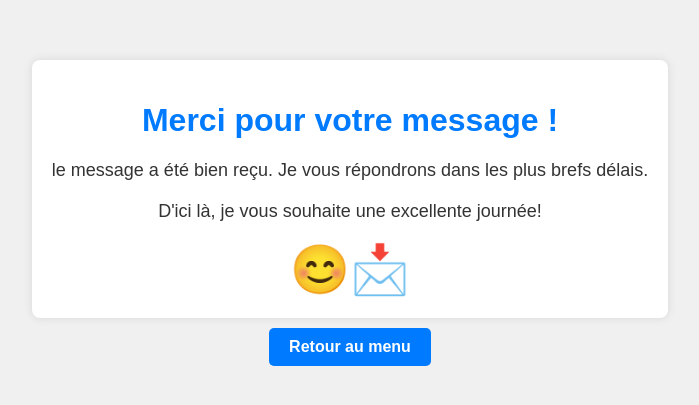
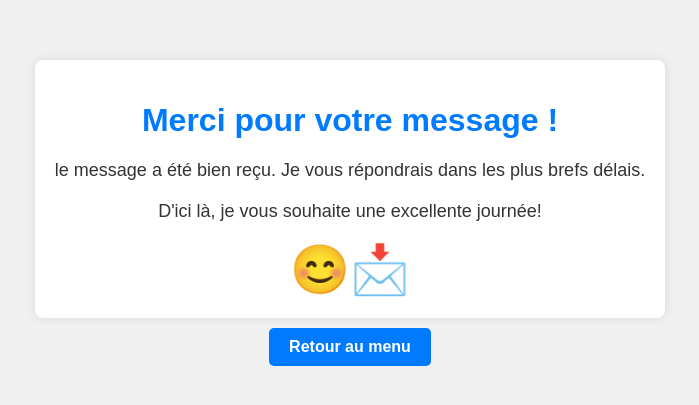
Before and after one commit to Malle02/iframe.ML, a plain HTML site: page html_css/remer.html in a window 1280 px wide. Shown: the part 187-592 px from the top of the page, 290-989 px from the left. Drawn offline with Linux system fonts and the light colour scheme.

Commit message:
Update remer.html

```diff
--- a/html_css/remer.html
+++ b/html_css/remer.html
@@ -60,7 +60,7 @@
     <div class="container">
         <div class="message">
             <h1>Merci pour votre message !</h1>
-            <p>le message a été bien reçu. Je vous répondrons dans les plus brefs délais.</p>
+            <p>le message a été bien reçu. Je vous répondrais dans les plus brefs délais.</p>
             <p>D'ici là, je vous souhaite une excellente journée!</p>
             <div class="emoji">😊📩</div>
 
```
